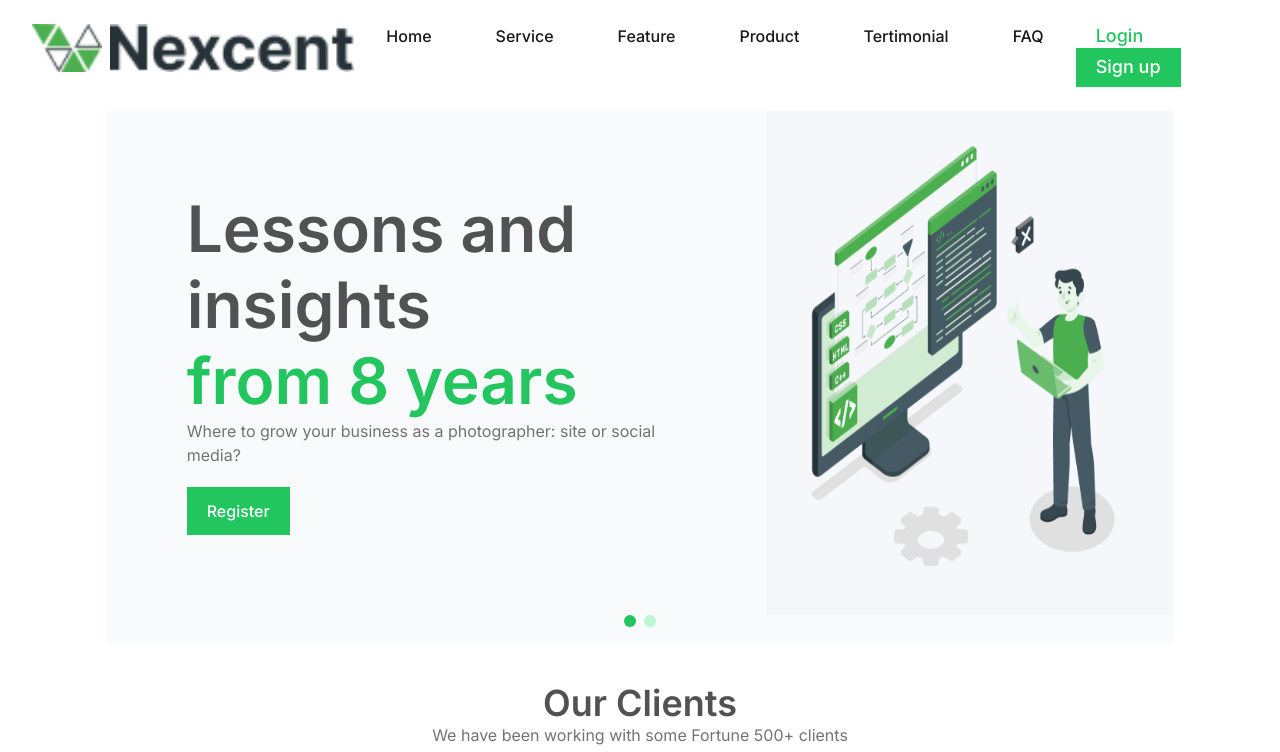
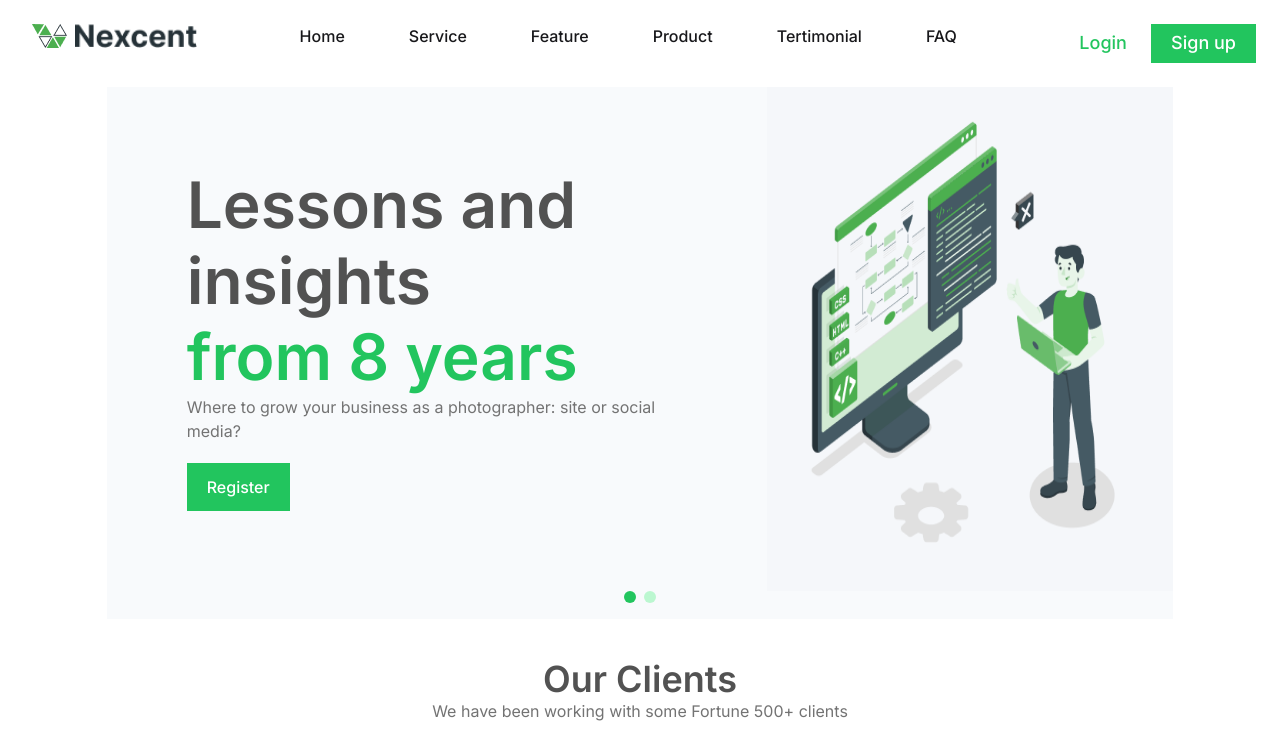
Before and after one commit to basakrdnz/Figma-Example-Web-Page, a plain HTML site: page index.html in a window 1280 px wide. Shown: the top 752 px of the page. Drawn offline with nearby package versions, Linux system fonts and the light colour scheme.

Commit message:
header changed

```diff
--- a/index.html
+++ b/index.html
@@ -12,7 +12,7 @@
 
   <body class="flex flex-col ">
     <header class="flex p-6 justify-between">
-      <div class="flex h-12 flex-shrink-0">
+      <div class="flex h-6 flex-shrink-0">
         <img src="images\Icon (1).png" alt="" class="px-2" />
         <img src="images/Nexcent.png" alt="" />
       </div>
```
